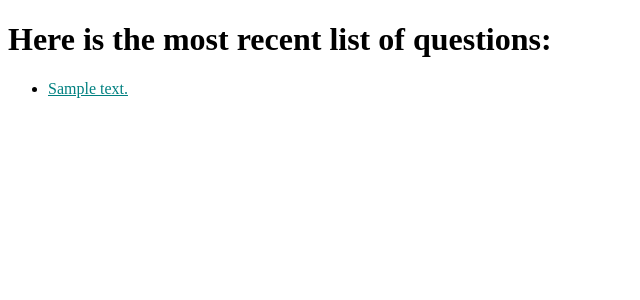
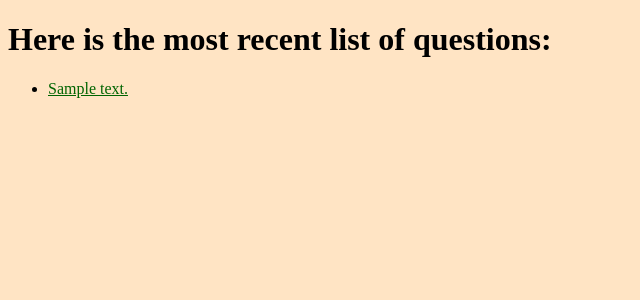
Before and after one commit to GostLy/djangoTutorials, a Django app: page /polls/ in a window 1280 px wide. Shown: the top 300 px of the page, without its empty margins (0-640 px from the left). Run offline with Django 3.2, Linux system fonts and the light colour scheme; tables that the repository leaves empty hold one stand-in row (values such as "Sample post").

Commit message:
update stylesheet

```diff
--- a/polls/static/polls/style.css
+++ b/polls/static/polls/style.css
@@ -1,3 +1,9 @@
+body {
+  background:bisque
+}
+font {
+  color: darkslategrey
+}
 li a {
-  color: teal
+  color:darkgreen
 }
```
